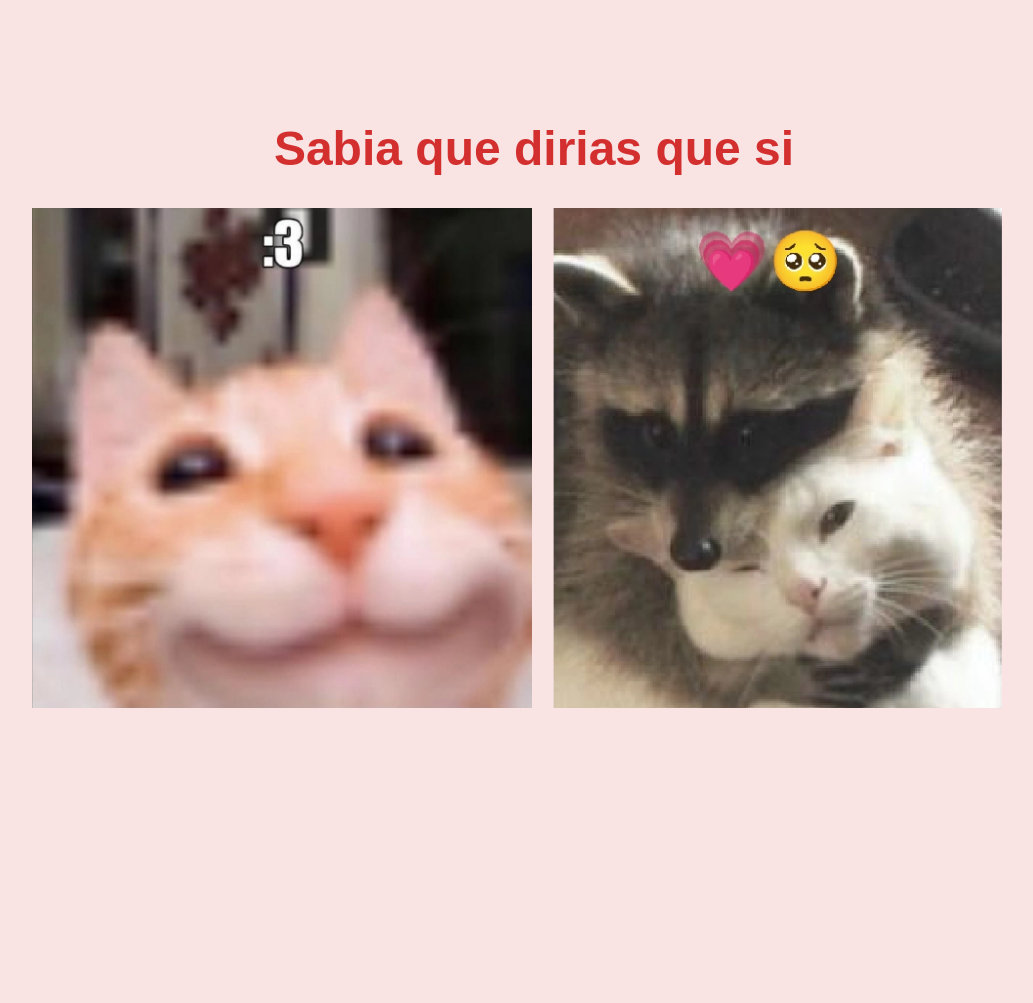
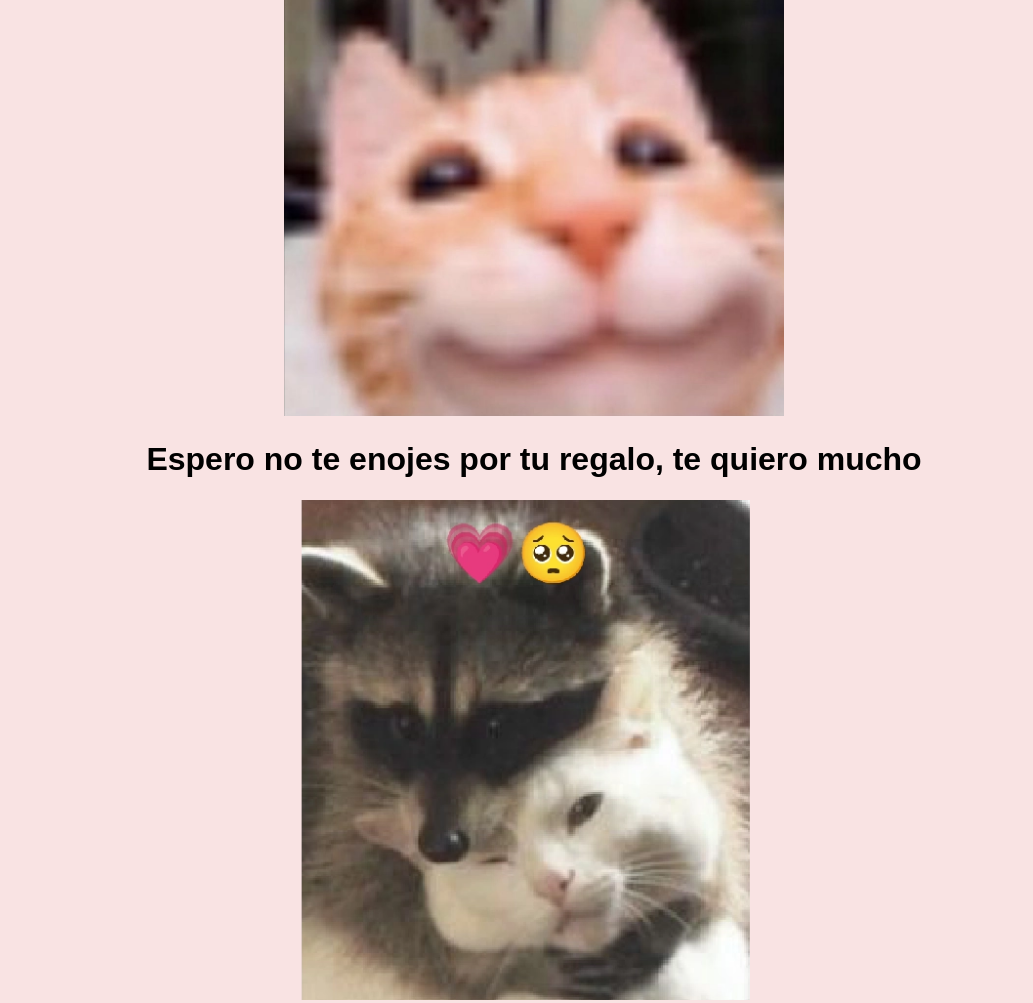
Before and after one commit to igncabrera/Portfolio, a plain HTML site: page Will-you-be-my-Valentine--main/yes_page.html in a window 1280 px wide. Shown: the whole page, without its empty margins (106-1139 px from the left). Before the commit the page ends 800 px from the top, so only its background shows below. Drawn offline with Linux system fonts and the light colour scheme.

Commit message:
Update yes_page.html

```diff
--- a/Will-you-be-my-Valentine--main/yes_page.html
+++ b/Will-you-be-my-Valentine--main/yes_page.html
@@ -11,6 +11,7 @@
         <h1 class="header_text">Sabia que dirias que si</h1>
         <div class="gif_container">
             <img src="../img/Sin título.webp">
+            <h1>Espero no te enojes por tu regalo, te quiero mucho</h1>
             <img src="../img/Sin títulodfsdf.webp">
         </div>
     </div>
```
